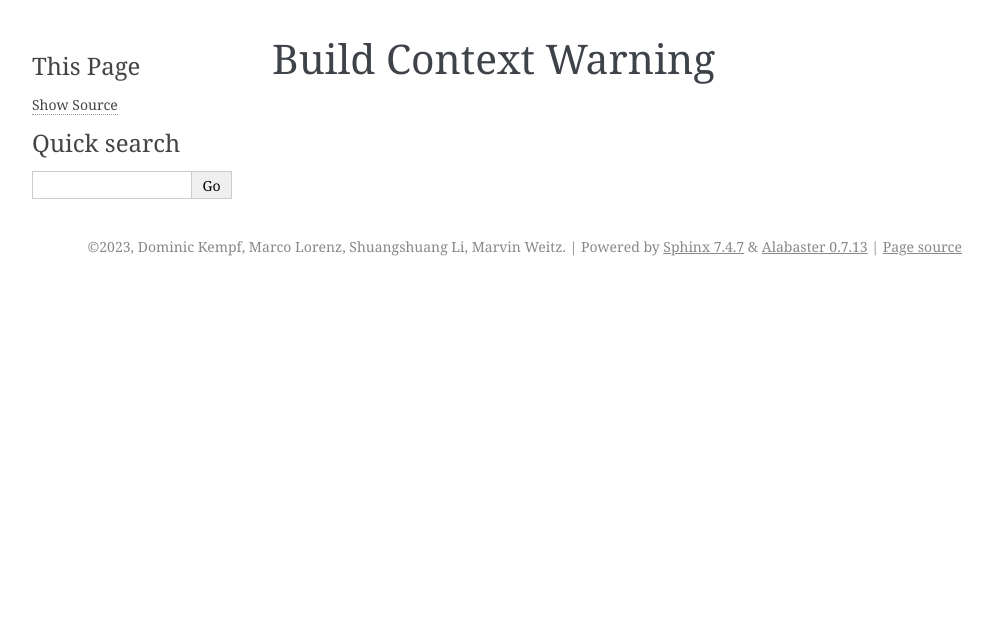
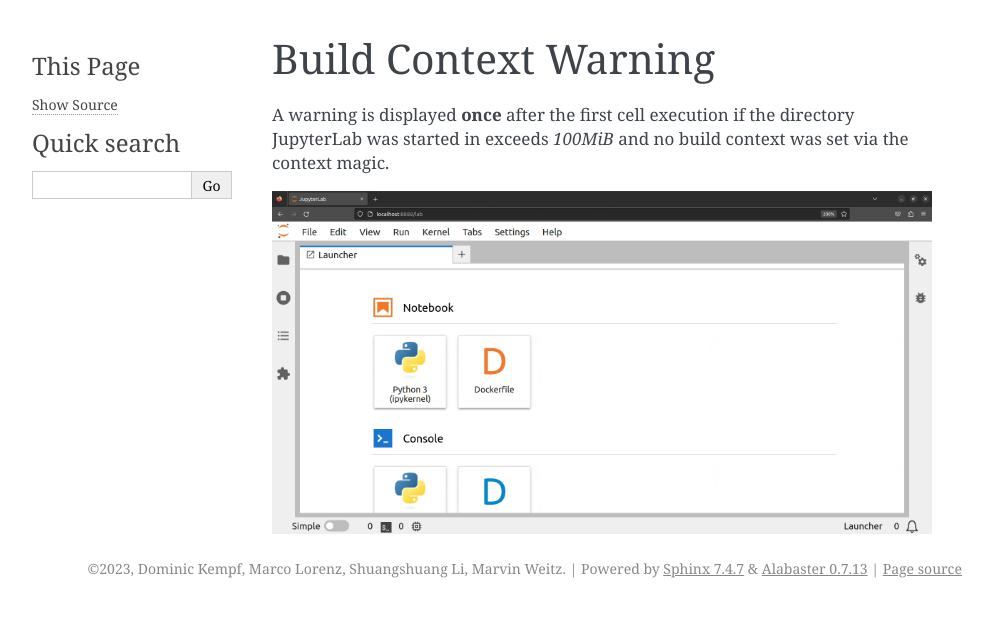
Before and after one commit to ssciwr/dockerfile-kernel, a Sphinx documentation site: the page built from docs/features/frontend/build_context.rst, in a window 1280 px wide. Shown: the top 617 px of the page, without its empty margins (148-1141 px from the left). Built offline with Sphinx 7.4.7, drawn with Linux system fonts in a browser that asks for light colours.

Commit message:
Add documentation for build context warning

```diff
--- a/docs/features/frontend/build_context.rst
+++ b/docs/features/frontend/build_context.rst
@@ -1,2 +1,10 @@
 Build Context Warning
 =====================
+
+A warning is displayed **once** after the first cell execution if the directory JupyterLab was
+started in exceeds *100MiB* and no build context was set via the context magic.
+
+.. TODO: link context magic
+
+.. image:: /_gifs/build_context_warning.gif
+    :alt: Video of warning
```
Also changed, not shown: docs/_gifs/build_context_warning.gif (added).
